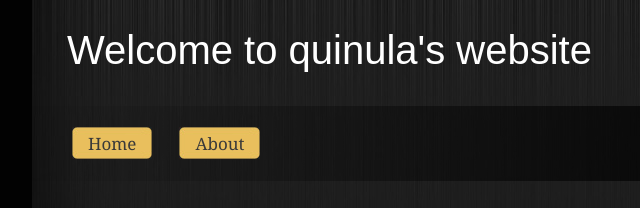
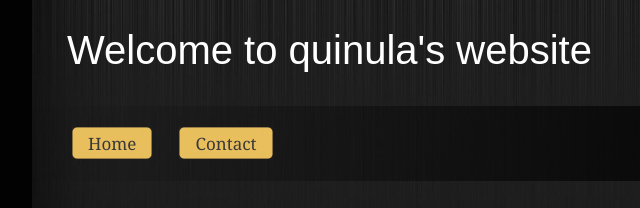
Before and after one commit to quinula/quinula.github.io, a plain HTML site: page index.html in a window 1280 px wide. Shown: the top 208 px of the page, 108-748 px from the left. Drawn offline with Linux system fonts and the light colour scheme.

Commit message:
Update index.html

```diff
--- a/index.html
+++ b/index.html
@@ -74,7 +74,7 @@ else document.observe('dom:loaded', initFlyouts);
 			</tr>
 		</table>
 		<div id="before-title"></div>
-		<div id="navigation"><ul class='wsite-menu-default'><li id='active'><a href='/'>Home</a></li><li id='active'><a href='/about.html'>About</a></li></div>
+		<div id="navigation"><ul class='wsite-menu-default'><li id='active'><a href='/'>Home</a></li><li id='active'><a href='/contact.html'>Contact</a></li></div>
 	</div>
 	<div id="content"><div id='wsite-content' class='wsite-elements wsite-not-footer'>
     <strong>Here is some of the stuff on here <br><br></strong>
```
